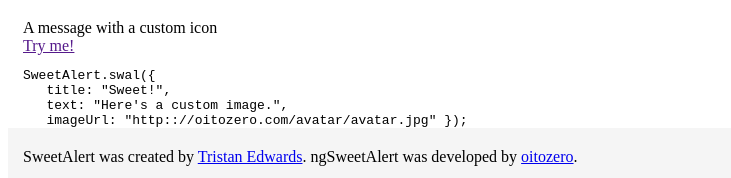
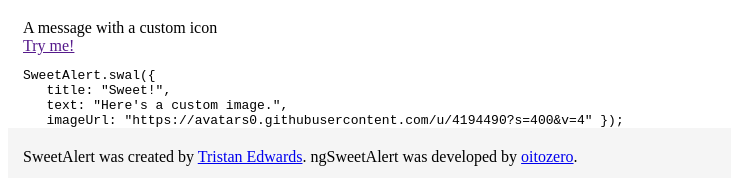
Before and after one commit to oitozero/ngSweetAlert, a website: page pages/home/home.html in a window 1280 px wide. Shown: the part 943-1121 px from the top of the page, without its empty margins (0-731 px from the left). Drawn offline with Linux system fonts and the light colour scheme.

Commit message:
fixing avatar img link

```diff
--- a/pages/home/home.html
+++ b/pages/home/home.html
@@ -106,7 +106,7 @@
     			<a href class="btn btn-primary" ng-click="demo6();">Try me!</a>
     		</div>
     		<div class="col-md-6">
-    			<pre>SweetAlert.swal({<br>&nbsp;&nbsp;&nbsp;title: "Sweet!",<br>&nbsp;&nbsp;&nbsp;text: "Here's a custom image.",<br>&nbsp;&nbsp;&nbsp;imageUrl: "http:://oitozero.com/avatar/avatar.jpg" });</pre>
+    			<pre>SweetAlert.swal({<br>&nbsp;&nbsp;&nbsp;title: "Sweet!",<br>&nbsp;&nbsp;&nbsp;text: "Here's a custom image.",<br>&nbsp;&nbsp;&nbsp;imageUrl: "https://avatars0.githubusercontent.com/u/4194490?s=400&v=4" });</pre>
     		</div>
     	</div>
 
```
